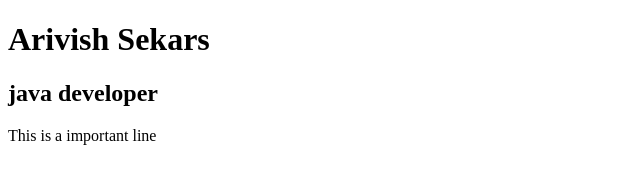
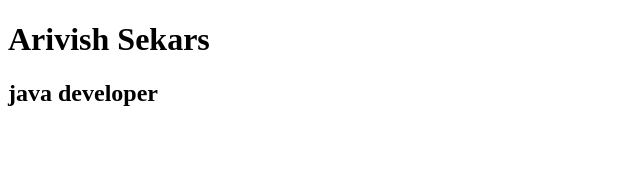
Before and after one commit to Arivish-dev/samplerepo, a plain HTML site: page index.html in a window 1280 px wide. Shown: the whole page, without its empty margins (0-640 px from the left). Drawn offline with Linux system fonts and the light colour scheme.

Commit message:
Update index.html

```diff
--- a/index.html
+++ b/index.html
@@ -8,6 +8,5 @@
 <body>
     <h1>Arivish Sekars</h1>
     <h2>java developer</h2>
-    <p>This is a important line</p>
 </body>
 </html>
```
